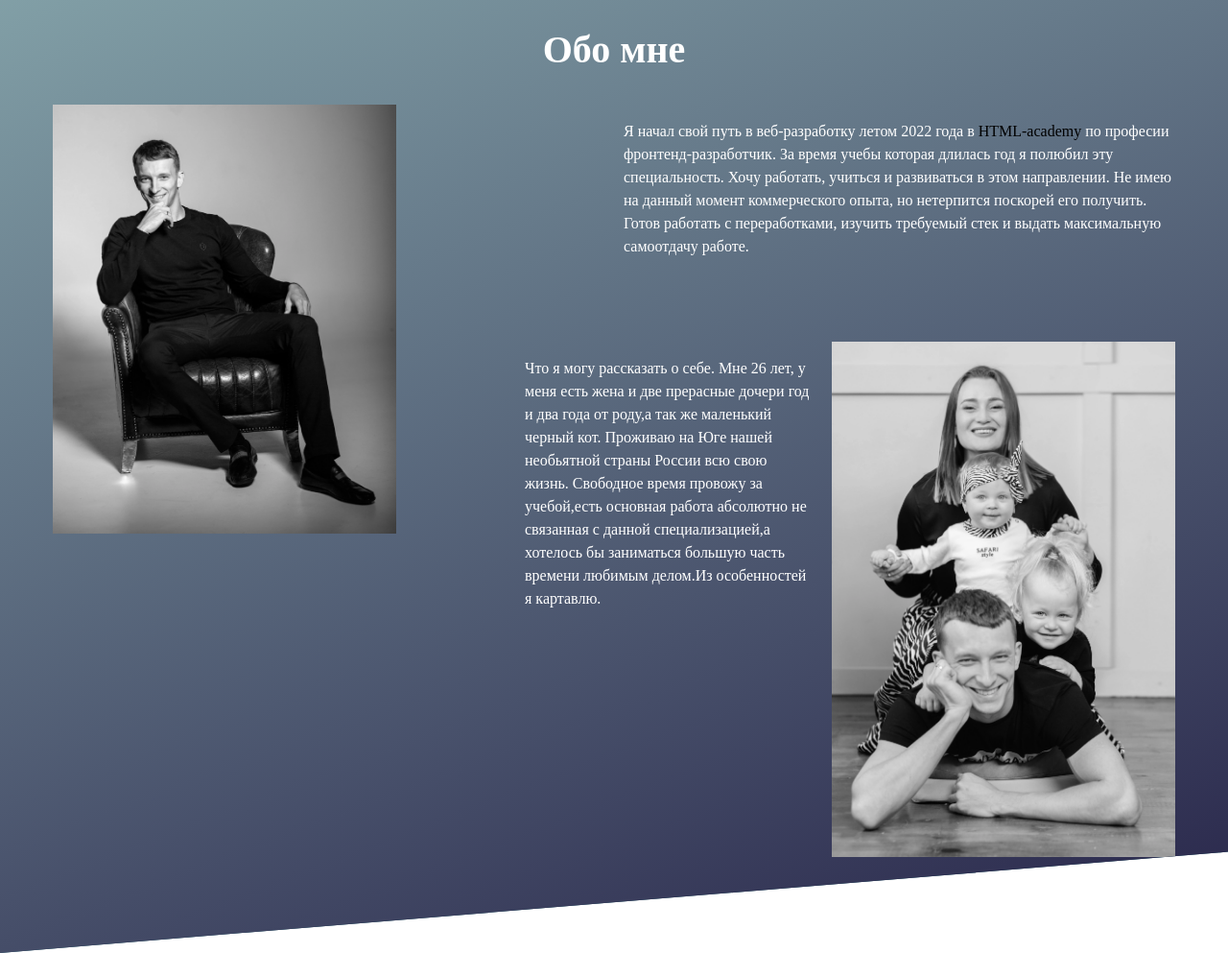
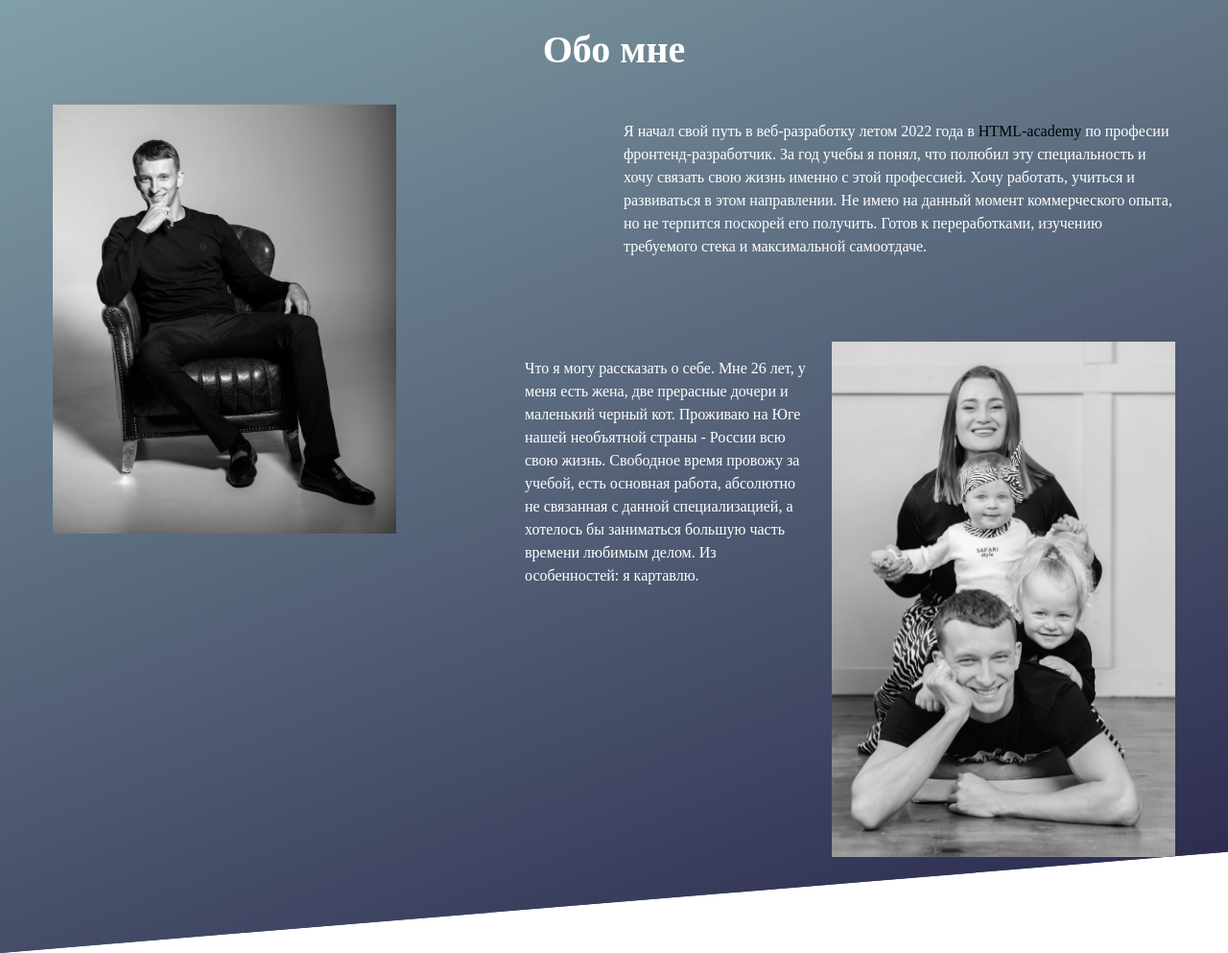
Before and after one commit to WhiteShark23/portfolio, a plain HTML site: page index.html in a window 1280 px wide. Shown: the part 860-1853 px from the top of the page at 96% size. Drawn offline with Linux system fonts and the light colour scheme; a web font is replaced by a local one.

Commit message:
deploy: 3a0bddf24ba967816d7d4aba1cc0eea13b9b2425

```diff
--- a/index.html
+++ b/index.html
@@ -34,14 +34,14 @@
               </div>
               <p class="fadeInLeft wow"  data-wow-duration="2s" data-wow-delay="400ms">
                 Я начал свой путь в веб-разработку летом 2022 года в <a href="https://htmlacademy.ru/profile/id1892993" target="_blank">HTML-academy</a> по професии фронтенд-разработчик.
-                За время учебы которая длилась год я полюбил эту специальность. Хочу работать, учиться и развиваться в этом направлении.
-                Не имею на данный момент коммерческого опыта, но нетерпится поскорей его получить. Готов работать с переработками, изучить требуемый стек и выдать максимальную самоотдачу работе.
+                За год учебы я понял, что полюбил эту специальность и хочу связать свою жизнь именно с этой профессией. Хочу работать, учиться и развиваться в этом направлении.
+                Не имею на данный момент коммерческого опыта, но не терпится поскорей его получить. Готов к переработками, изучению требуемого стека и максимальной самоотдаче.
               </p>
             </div>
             <div class="about__wrapper-family">
               <p class="fadeInUp wow"  data-wow-duration="2s" data-wow-delay="500ms">
-                Что я могу рассказать о себе. Мне 26 лет, у меня есть жена и две прерасные дочери год и два года от роду,а так же маленький черный кот. Проживаю на Юге нашей необьятной страны России всю свою жизнь.
-                Свободное время провожу за учебой,есть основная работа абсолютно не связанная с данной специализацией,а хотелось бы заниматься большую часть времени любимым делом.Из особенностей я картавлю.
+                Что я могу рассказать о себе. Мне 26 лет, у меня есть жена, две прерасные дочери и маленький черный кот. Проживаю на Юге нашей необъятной страны - России всю свою жизнь.
+                Свободное время провожу за учебой, есть основная работа, абсолютно не связанная с данной специализацией, а хотелось бы заниматься большую часть времени любимым делом. Из особенностей: я картавлю.
               </p>
               <div class="about__img fadeInRight wow"  data-wow-duration="2s" data-wow-delay="800ms">
                 <picture>
```
